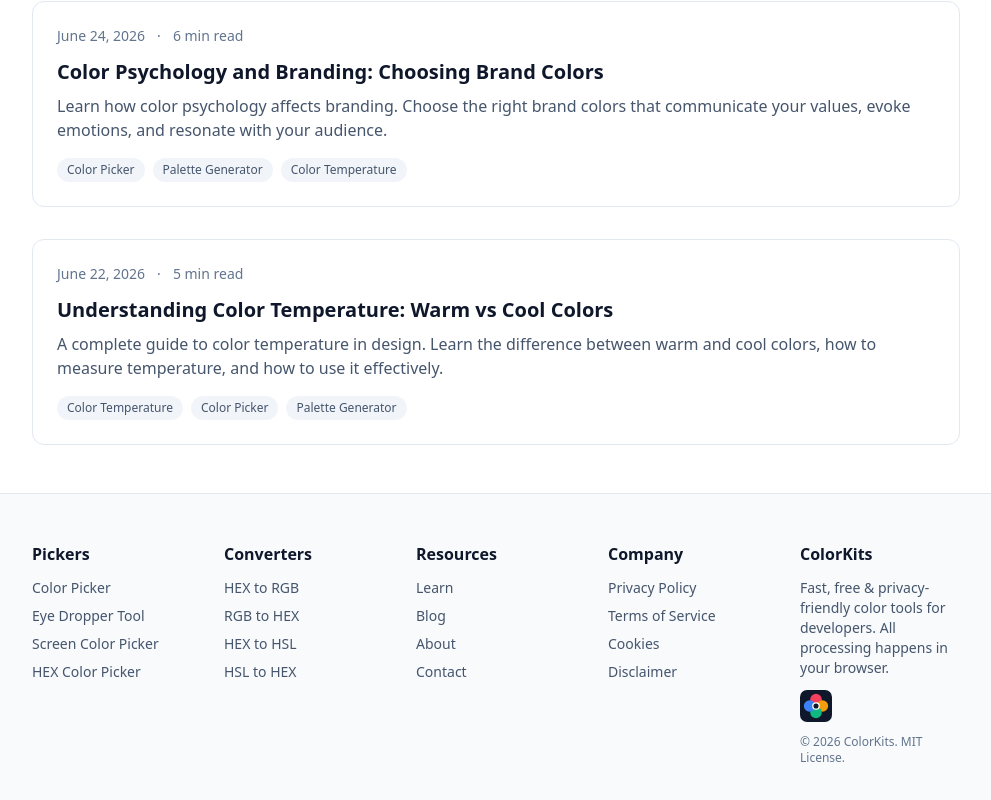
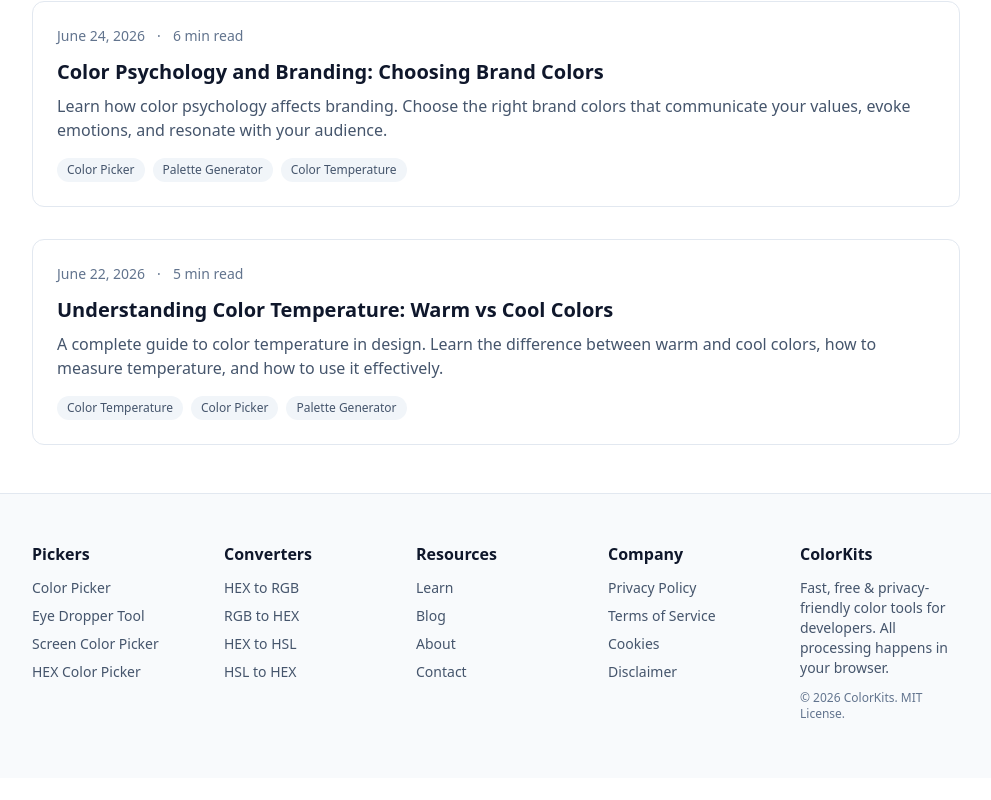
Before and after one commit to xh8khar/colorkits.net, a Next.js app: page /learn in a window 1280 px wide. Shown: the part 2140-2940 px from the top of the page, without its empty margins (288-1279 px from the left). After the commit the page ends 2918 px from the top, so only its background shows below. Built offline with nearby package versions, Linux system fonts and the light colour scheme.

Commit message:
Remove favicon logo from footer

```diff
--- a/src/components/layout/Footer.tsx
+++ b/src/components/layout/Footer.tsx
@@ -43,7 +43,6 @@ export default function Footer() {
             <p className="text-sm text-slate-600 dark:text-slate-400 mb-3">
               Fast, free &amp; privacy-friendly color tools for developers. All processing happens in your browser.
             </p>
-            <img src="/favicon.svg" alt="ColorKits" className="w-8 h-8 mb-3" />
             <p className="text-xs text-slate-500 dark:text-slate-500 mb-2">
               &copy; {new Date().getFullYear()} ColorKits. MIT License.
             </p>
```
